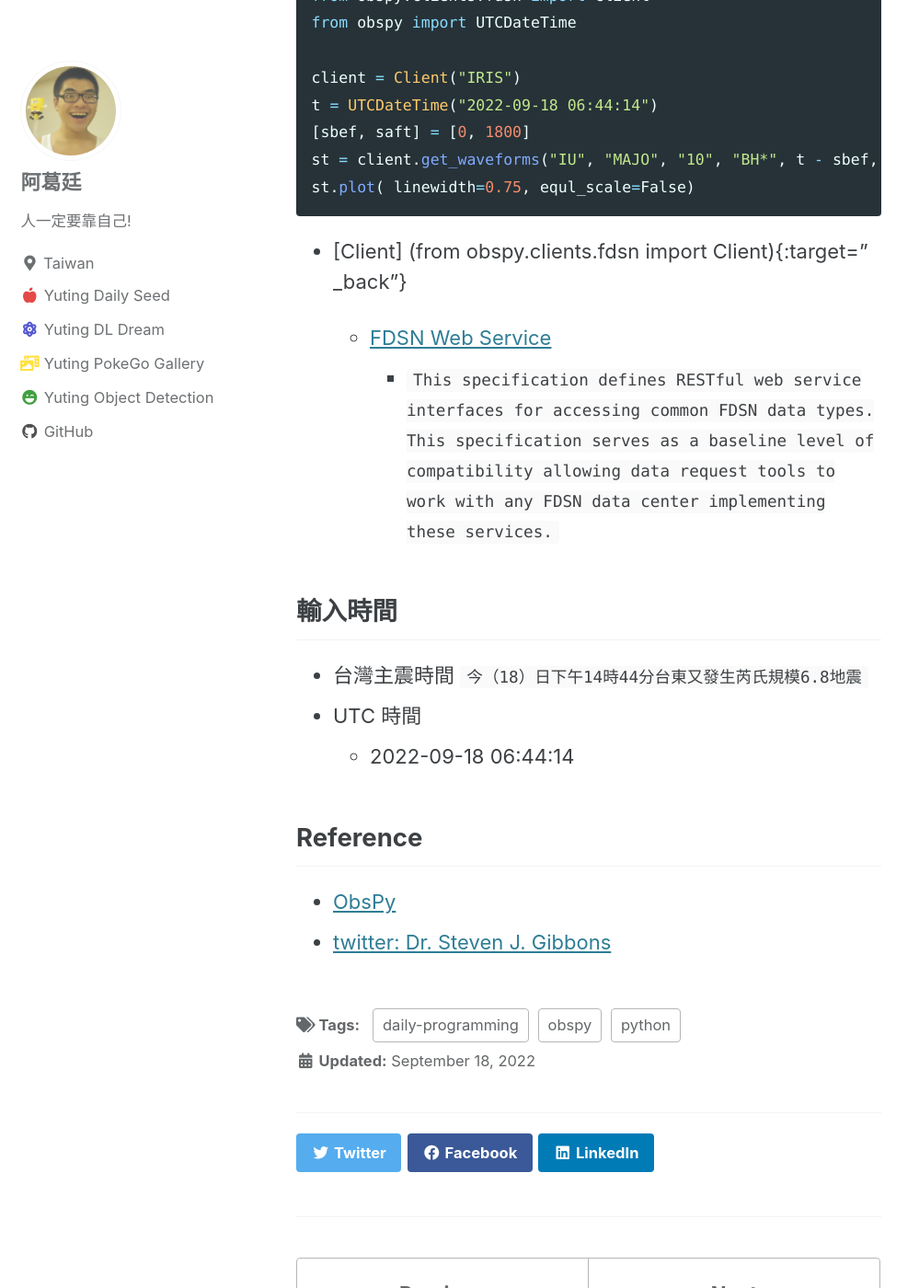
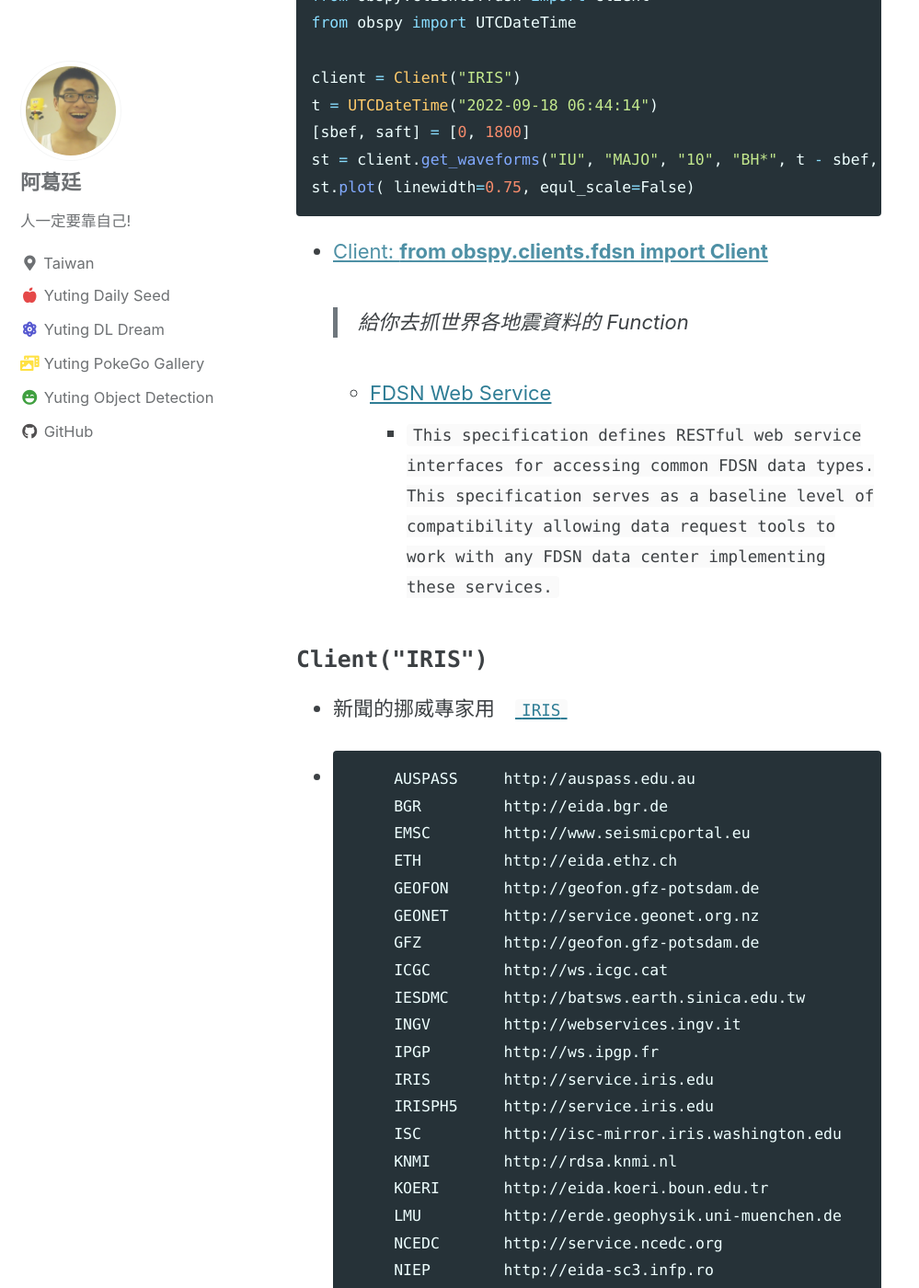
Before and after one commit to yuting3656/yutingblog, a Jekyll site: the page built from _posts/daily-programming/2022/2022-09-18-python-obspy-so-cool.md, in a window 1280 px wide and 1400 px high, scrolled down 1652 px. Shown: the whole window at 92% size, without its empty margins (0-999 px from the left). Built offline with Jekyll 4.4.1, drawn with Linux system fonts in a browser that asks for light colours; cached includes are drawn as plain includes; comment, search, counter and statistics services are not loaded; some of the changed text lies outside the part shown.

Commit message:
[update] eqrthquake

```diff
--- a/_posts/daily-programming/2022/2022-09-18-python-obspy-so-cool.md
+++ b/_posts/daily-programming/2022/2022-09-18-python-obspy-so-cool.md
@@ -46,11 +46,49 @@ st = client.get_waveforms("IU", "MAJO", "10", "BH*", t - sbef, t + saft)
 st.plot( linewidth=0.75, equl_scale=False)
 ~~~
 
-- [Client] (from obspy.clients.fdsn import Client){:target="_back"}
+- [Client: **from obspy.clients.fdsn import Client**](){:target="_back"}
+
+   > 給你去抓世界各地震資料的 Function
 
    - [FDSN Web Service](https://www.fdsn.org/webservices/){:target="_back"}
       - `This specification defines RESTful web service interfaces for accessing common FDSN data types. This specification serves as a baseline level of compatibility allowing data request tools to work with any FDSN data center implementing these services.`
 
+
+### `Client("IRIS")`
+   - 新聞的挪威專家用　[`IRIS`](http://service.iris.edu){:target="_back"}
+
+   - ~~~
+          AUSPASS     http://auspass.edu.au
+          BGR         http://eida.bgr.de
+          EMSC        http://www.seismicportal.eu
+          ETH         http://eida.ethz.ch
+          GEOFON      http://geofon.gfz-potsdam.de
+          GEONET      http://service.geonet.org.nz
+          GFZ         http://geofon.gfz-potsdam.de
+          ICGC        http://ws.icgc.cat
+          IESDMC      http://batsws.earth.sinica.edu.tw
+          INGV        http://webservices.ingv.it
+          IPGP        http://ws.ipgp.fr
+          IRIS        http://service.iris.edu
+          IRISPH5     http://service.iris.edu
+          ISC         http://isc-mirror.iris.washington.edu
+          KNMI        http://rdsa.knmi.nl
+          KOERI       http://eida.koeri.boun.edu.tr
+          LMU         http://erde.geophysik.uni-muenchen.de
+          NCEDC       http://service.ncedc.org
+          NIEP        http://eida-sc3.infp.ro
+          NOA         http://eida.gein.noa.gr
+          ODC         http://www.orfeus-eu.org
+          ORFEUS      http://www.orfeus-eu.org
+          RASPISHAKE  https://fdsnws.raspberryshakedata.com
+          RESIF       http://ws.resif.fr
+          RESIFPH5    http://ph5ws.resif.fr
+          SCEDC       http://service.scedc.caltech.edu
+          TEXNET      http://rtserve.beg.utexas.edu
+          UIB-NORSAR  http://eida.geo.uib.no
+          USGS        http://earthquake.usgs.gov
+          USP         http://sismo.iag.usp.br
+      ~~~
 
 ## 輸入時間
 
```
Also changed, not shown: other parts of _posts/daily-programming/2022/2022-09-18-python-obspy-so-cool.md (+2 -0 lines).
